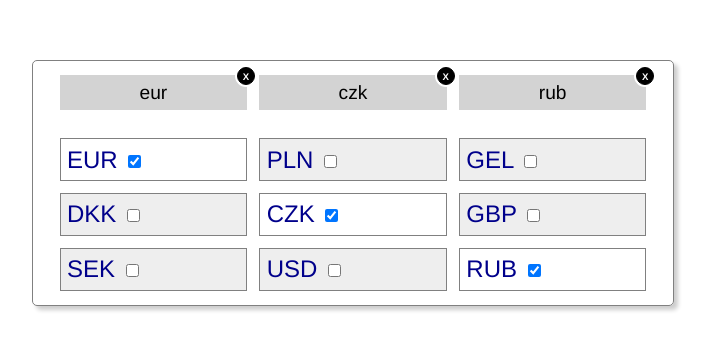
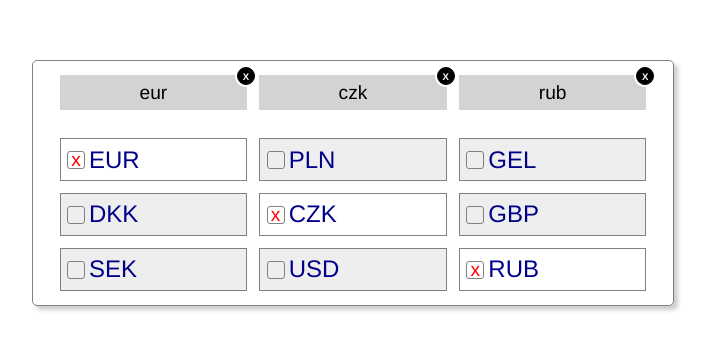
Before and after one commit to fyodorio-closet/currency-boxes, a Vue app: page / in a window 1280 px wide. Shown: the part 225-574 px from the top of the page, without its empty margins (295-1005 px from the left). Built offline with nearby package versions, Linux system fonts and the light colour scheme.

Commit message:
Customize checkbox

```diff
--- a/src/components/CurrencyListItemLabel.vue
+++ b/src/components/CurrencyListItemLabel.vue
@@ -47,5 +47,46 @@
 </script>
 
 <style scoped>
-
+    .currency-list-item-label {
+        width: 100%;
+        display: flex;
+        align-content: center;
+        justify-content: center;
+    }
+    .currency-list-item-label_checker {
+        width: 100%;
+        cursor: pointer;
+        position: relative;
+        padding-left: 22px;
+        user-select: none;
+    }
+    .currency-list-item-label_checker input {
+        position: absolute;
+        opacity: 0;
+        cursor: pointer;
+        height: 0;
+        width: 0;
+    }
+    .currency-list-item-checkmark {
+        position: absolute;
+        top: 19%;
+        left: 0;
+        height: 16px;
+        width: 16px;
+        border: 1px solid grey;
+        border-radius: 3px;
+    }
+    .currency-list-item-checkmark:after {
+        content: 'x';
+        line-height: 1.2rem;
+        font-size: 1.2rem;
+        margin-top: -2px;
+        color: red;
+        display: none;
+        align-content: center;
+        justify-content: center;
+    }
+    .currency-list-item-label_checker input:checked ~ .currency-list-item-checkmark:after {
+        display: flex;
+    }
 </style>
```
